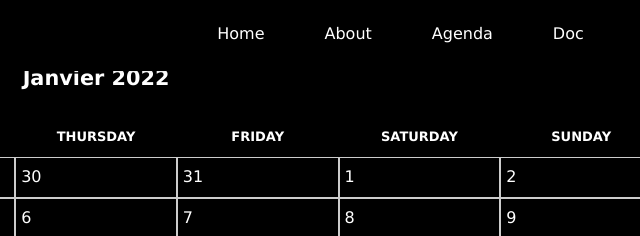
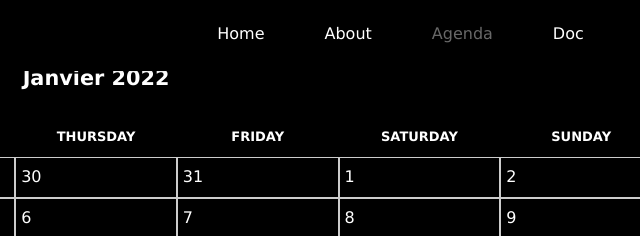
Before and after one commit to im4R3S/M293, a plain HTML site: page agenda.html in a window 1280 px wide. Shown: the top 236 px of the page, 544-1184 px from the left. Drawn offline with Linux system fonts and the light colour scheme.

Commit message:
Update agenda.html

```diff
--- a/agenda.html
+++ b/agenda.html
@@ -16,7 +16,7 @@
             <ul class="menu">
                 <li><a href="index.html" title="Home">Home</a></li>
                 <li><a href="about.html" title="About">About</a></li>
-                <li><a href="agenda.html" title="Agenda">Agenda</a></li>
+                <li><a href="agenda.html" title="Agenda" class="selected">Agenda</a></li>
                 <li><a href="doc.html" title="Documentation">Doc</a></li>
                 <li><a href="contact.html" title="Contact">Contact</a></li>
             </ul>
```
